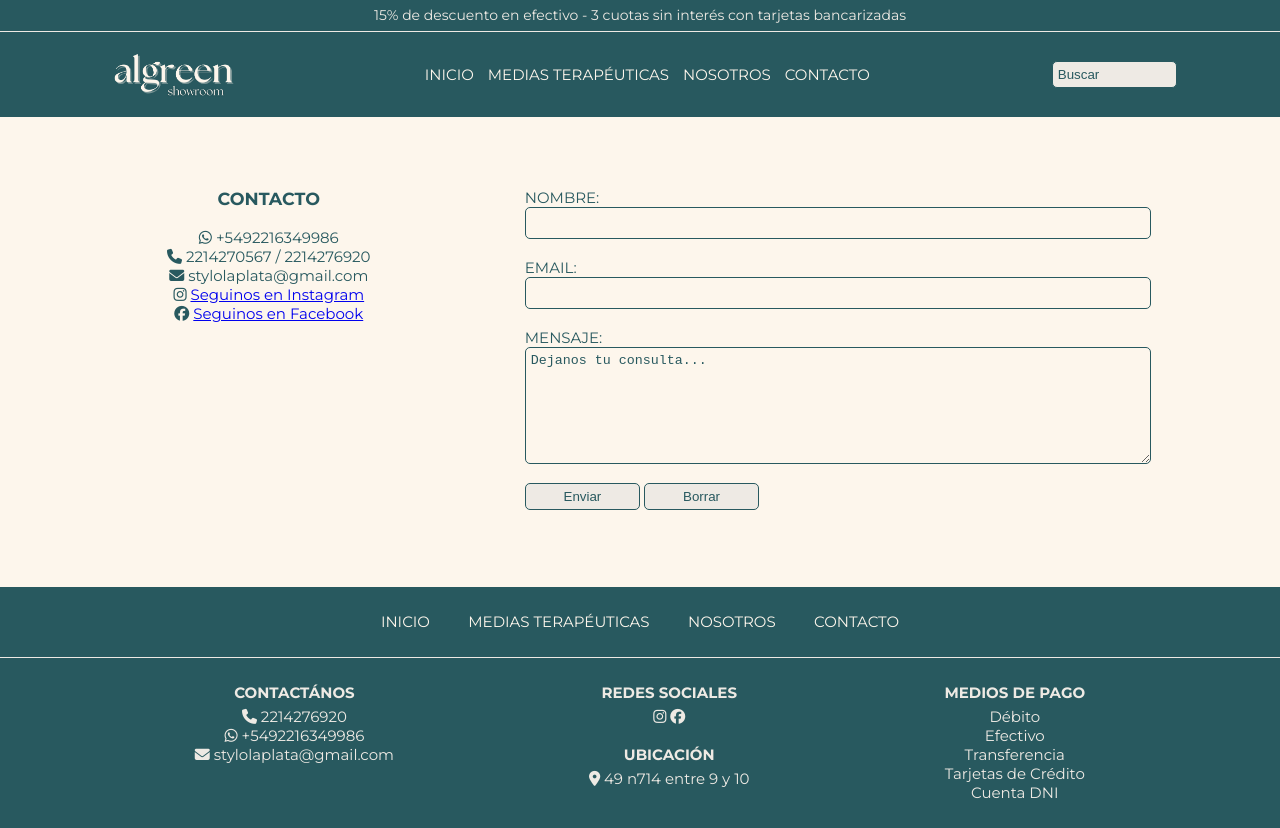
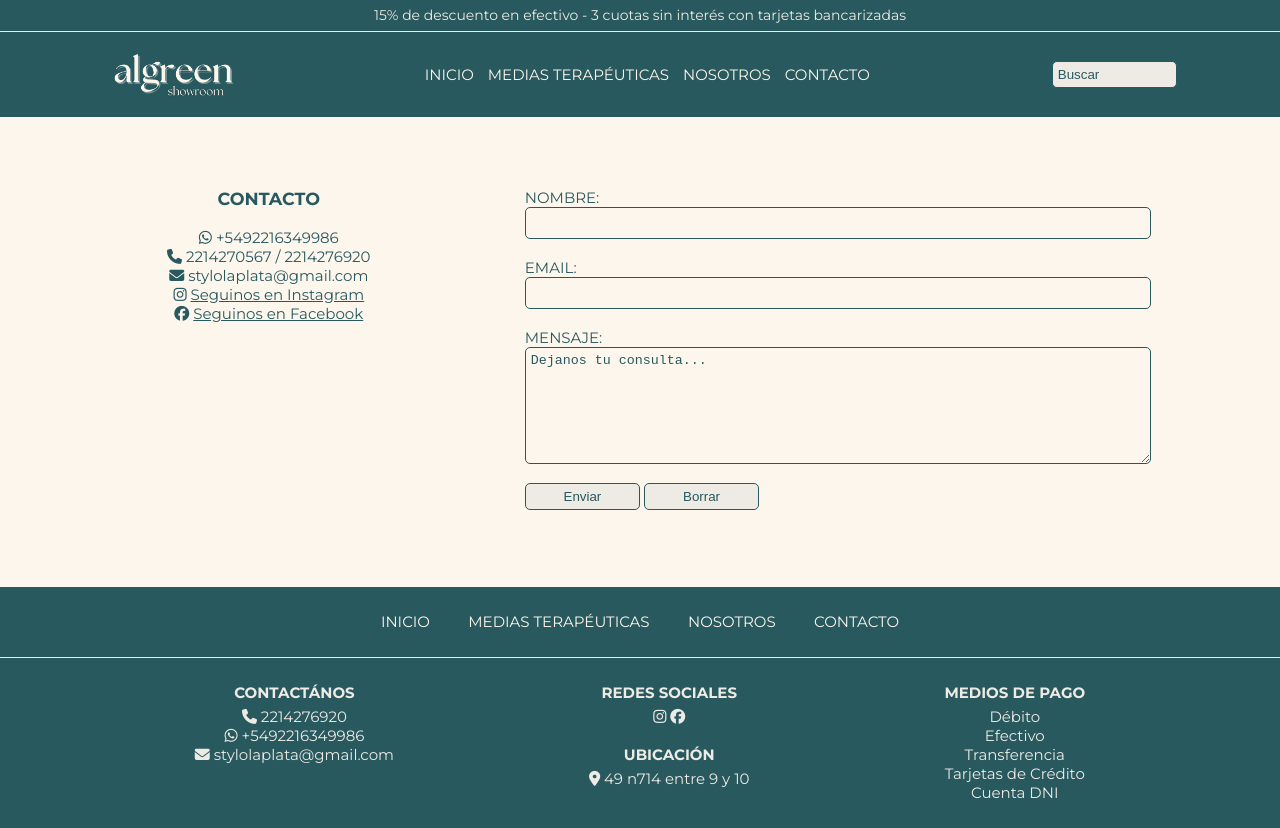
Before and after one commit to MalenaAlverde/PaginaStylo, a plain HTML site: page contacto.html in a window 1280 px wide. Shown: the top 828 px of the page. Drawn offline with Linux system fonts and the light colour scheme; a web font is replaced by a local one.

Commit message:
arreglo de links

```diff
--- a/contacto.html
+++ b/contacto.html
@@ -30,8 +30,8 @@
             <i class="fa-brands fa-whatsapp" style="color: #28595f;"></i> +5492216349986 <br>
             <i class="fa-solid fa-phone" style="color: #28595f;"></i> 2214270567 / 2214276920 <br>
             <i class="fa-solid fa-envelope" style="color: #28595f;"></i> stylolaplata@gmail.com <br>
-            <i class="fa-brands fa-instagram" style="color: #28595f;"></i> <a href="https://www.instagram.com/stylo.laplata/?hl=es-la" target="_blank">Seguinos en Instagram</a> <br>
-            <i class="fa-brands fa-facebook" style="color: #28595f;"></i> <a href="https://www.facebook.com/profile.php?id=100054909783162" target="_blank">Seguinos en Facebook</a>
+            <i class="fa-brands fa-instagram" style="color: #28595f;"></i> <a href="https://www.instagram.com/stylo.laplata/?hl=es-la" target="_blank" style="color: #28595f;">Seguinos en Instagram</a> <br>
+            <i class="fa-brands fa-facebook" style="color: #28595f;"></i> <a href="https://www.facebook.com/profile.php?id=100054909783162" target="_blank" style="color: #28595f;">Seguinos en Facebook</a>
         </div> <br><br>
         <div class="cajacont c2">
             <form action="colecta.html">
```
